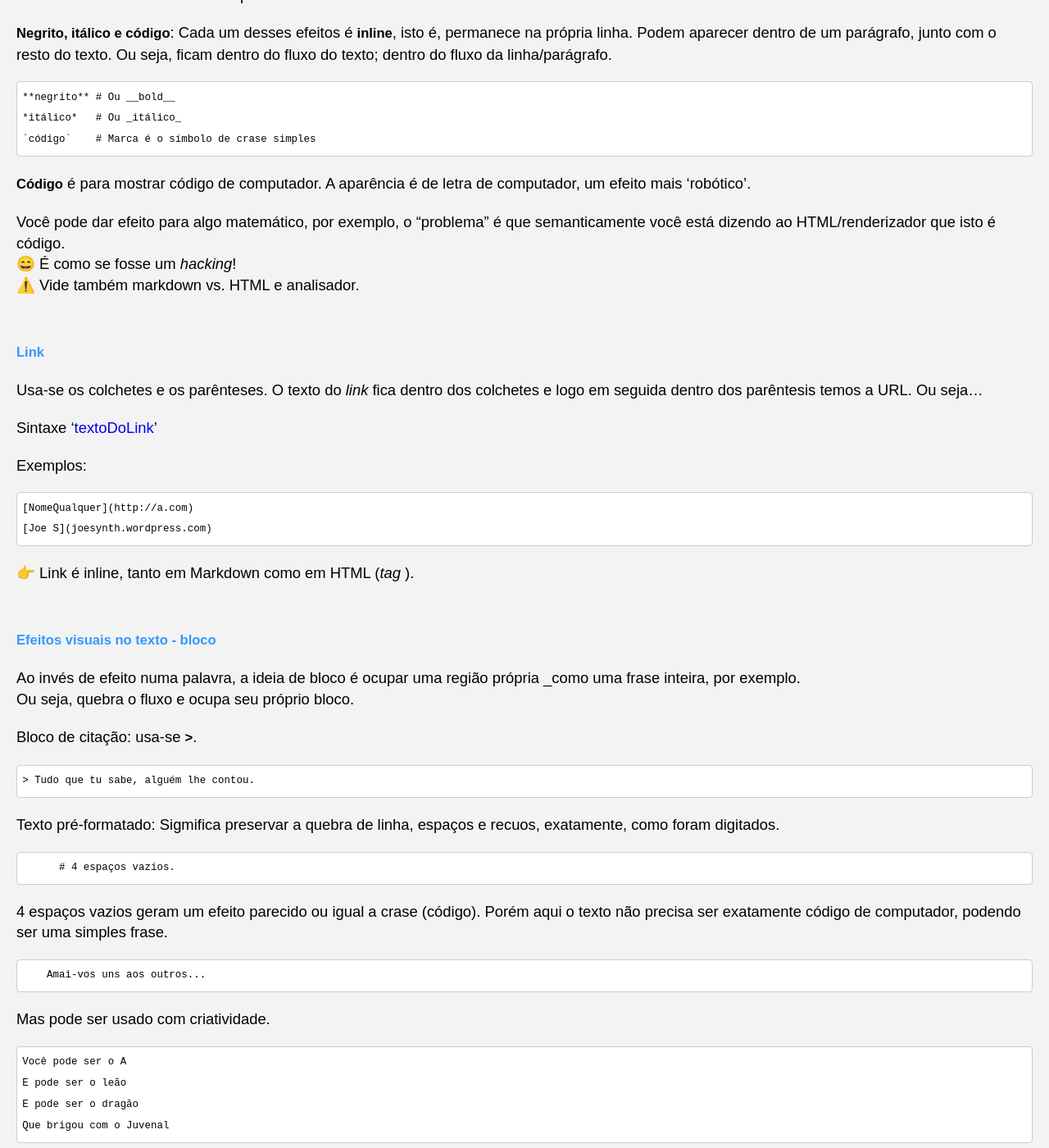
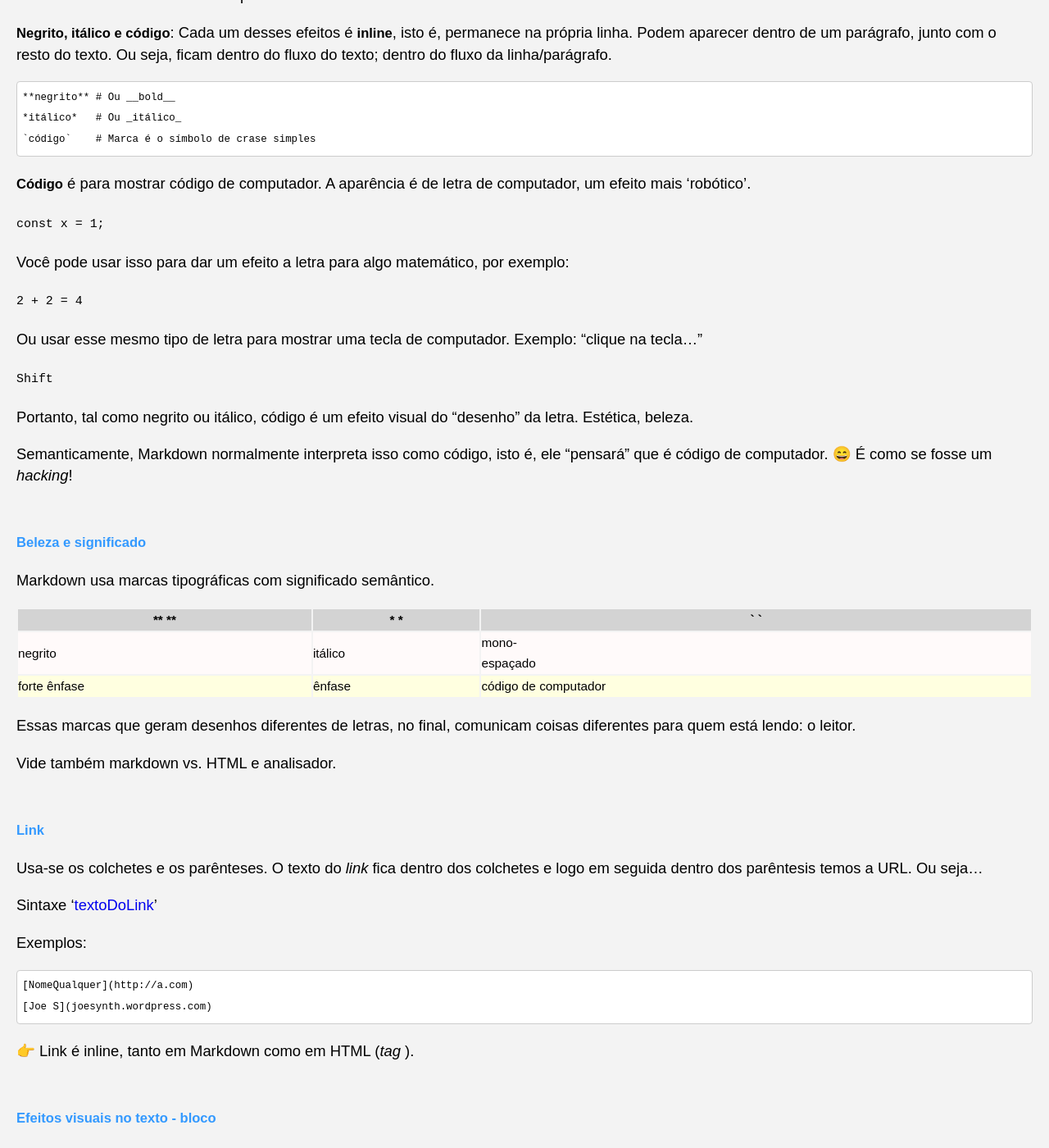
Before and after one commit to Joesynth/joesynth.github.io, a Jekyll site: the page built from _posts/2021-11-27-tutorial-markdown.md, in a window 1280 px wide and 1400 px high, scrolled down 3667 px. Shown: the whole window at 82% size. Built offline with Jekyll 4.4.1, drawn with Linux system fonts in a browser that asks for light colours; some of the changed text lies outside the part shown.

Commit message:
dsad
sad

````diff
--- a/_posts/2021-11-27-tutorial-markdown.md
+++ b/_posts/2021-11-27-tutorial-markdown.md
@@ -148,10 +148,35 @@ Belos recursos de efeitos visuais para conteúdo de texto escrito.
 
 **Código** é para mostrar código de computador. A aparência é de letra de computador, um efeito mais 'robótico'.
 
+`const x = 1;`
 
-Você pode dar efeito para algo matemático, por exemplo, o "problema" é que semanticamente você está dizendo ao HTML/renderizador que isto é código.
+Você pode usar isso para dar um efeito a letra para algo matemático, por exemplo:
+
+`2 + 2 = 4`
+
+Ou usar esse mesmo tipo de letra para mostrar uma tecla de computador. Exemplo: "clique na tecla..."
+
+`Shift`
+
+Portanto, tal como negrito ou itálico, código é um efeito visual do "desenho" da letra. Estética, beleza.
+
+Semanticamente, Markdown normalmente interpreta isso como código, isto é, ele "pensará" que é código de computador.
 😄 É como se fosse um *hacking*!
-⚠️ Vide também markdown vs. HTML e analisador.
+
+###### Beleza e significado
+
+Markdown usa marcas tipográficas com significado semântico.
+
+|** **| * *| ` `|
+|---|---|---|
+|negrito|itálico|mono-<br />espaçado|
+|forte ênfase|ênfase| código de computador|
+
+Essas marcas que geram desenhos diferentes de letras, no final, comunicam coisas diferentes para quem está lendo: o leitor.
+
+
+
+Vide também markdown vs. HTML e analisador.
 
 ###### Link
 
@@ -544,24 +569,7 @@ No HTML, isso normalmente é feito com <pre>.
     </code></pre>
 ```
 
-###### No Markdown...
 
-**Texto pré-formatado**: Markdown não tem uma sintaxe específica equivalente a `<pre>`puro.
-⚠️ Na Markdown não há algo para o que não é código!
-
-**Bloco de código**: 4 espaços (ou 3 crases) criam um bloco (*code block*) que corresponde, em HTML, a:
-
-<pre>
-    <pre><code>...</code></pre>
-</pre>
-
-**Código (numa linha)**: É o *inline*.
-
-Uma única crase no início do conteúdo e outra no final. Equivale em HTML a...
-
-<pre>
-    '<code>const x = 1;</code>'
-</pre>
 
 
 ###### Markdown misturado com HTML
````
